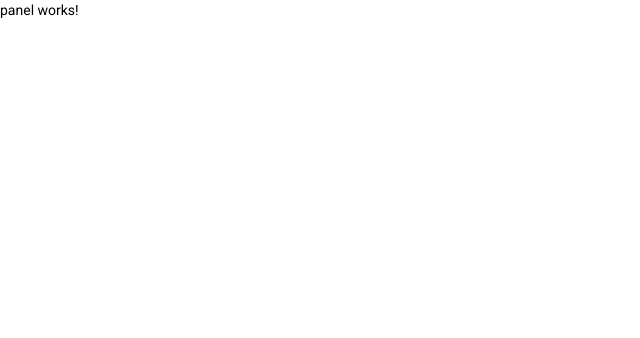
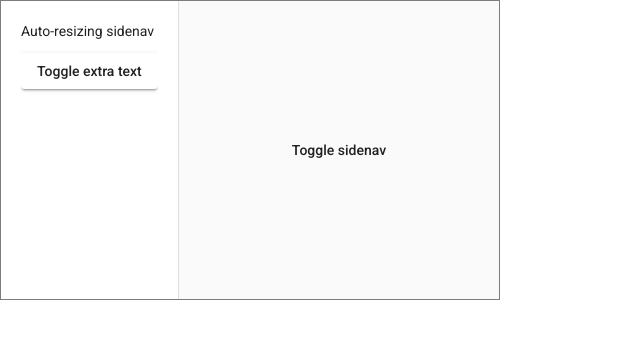
Before and after one commit to edgarjt/controlPersonalFront, an Angular app: page /panel in a window 1280 px wide. Shown: the top 338 px of the page, without its empty margins (0-640 px from the left). Built offline with nearby package versions, Linux system fonts and the light colour scheme.

Commit message:
add sidenav

```diff
--- a/angular.json
+++ b/angular.json
@@ -28,7 +28,8 @@
             ],
             "styles": [
               "./node_modules/@angular/material/prebuilt-themes/indigo-pink.css",
-              "src/styles.css"
+              "src/styles.css",
+              //"src/theme.scss"
             ],
             "scripts": []
           },
--- a/src/app/login/login.component.html
+++ b/src/app/login/login.component.html
@@ -1,16 +1,26 @@
 <div class="d-flex w-100 vh-100">
   <mat-card class="card-login">
     <form class="example-form" (ngSubmit)="login()" [formGroup]="loginForm">
-      <mat-form-field class="w-100">
+      <mat-form-field class="w-100 mb-4">
         <mat-label>Email</mat-label>
         <input matInput type="email" formControlName="userEmail"
                [ngClass]="{ 'is-invalid': submitted && form.userEmail.errors }" required>
         <mat-error *ngIf="submitted && form.userEmail.errors" class="">
-          <di *ngIf="loginForm.controls.userEmail.errors.required">Email invalido</di>
+          <span *ngIf="loginForm.controls.userEmail.errors.required">Email es requerido</span>
+          <span *ngIf="loginForm.controls.userEmail.errors.email">Email invalido</span>
         </mat-error>
       </mat-form-field>
 
-      <button mat-raised-button color="primary" [disabled]="disableButtonAdd">ACCEDER</button>
+      <mat-form-field class="w-100 mb-4">
+        <mat-label>Contraseña</mat-label>
+        <input matInput type="password" formControlName="userPassword"
+               [ngClass]="{ 'is-invalid': submitted && form.userPassword.errors }" required>
+        <mat-error *ngIf="submitted && form.userPassword.errors" class="">
+          <span *ngIf="loginForm.controls.userPassword.errors.required">Contraseña es requerido</span>
+        </mat-error>
+      </mat-form-field>
+
+      <button mat-raised-button color="primary" [disabled]="disableButtonAdd">Iniciar</button>
 
     </form>
 
--- a/src/app/login/login.component.ts
+++ b/src/app/login/login.component.ts
@@ -28,8 +28,20 @@ export class LoginComponent implements OnInit {
 
   get form() {return this.loginForm?.controls; }
 
-  login() {
-    console.log('ooko');
+  login(): any {
+    this.submitted = true;
+
+    if (this.loginForm.invalid) {
+      return false;
+    }
+
+    const params = {
+      email: this.form.userEmail.value,
+      password: this.form.userPassword.value
+    };
+
+    console.log(params);
+
   }
 
 }
--- a/src/app/panel/panel.component.css
+++ b/src/app/panel/panel.component.css
@@ -0,0 +1,16 @@
+.example-container {
+  width: 500px;
+  height: 300px;
+  border: 1px solid rgba(0, 0, 0, 0.5);
+}
+
+.example-sidenav-content {
+  display: flex;
+  height: 100%;
+  align-items: center;
+  justify-content: center;
+}
+
+.example-sidenav {
+  padding: 20px;
+}
--- a/src/app/panel/panel.component.html
+++ b/src/app/panel/panel.component.html
@@ -1 +1,16 @@
-<p>panel works!</p>
+<mat-drawer-container class="example-container" autosize>
+  <mat-drawer #drawer class="example-sidenav" mode="side" opened>
+    <p>Auto-resizing sidenav</p>
+    <p *ngIf="showFiller">Lorem, ipsum dolor sit amet consectetur.</p>
+    <button (click)="showFiller = !showFiller" mat-raised-button>
+      Toggle extra text
+    </button>
+  </mat-drawer>
+
+  <div class="example-sidenav-content">
+    <button type="button" mat-button (click)="drawer.toggle()">
+      Toggle sidenav
+    </button>
+  </div>
+
+</mat-drawer-container>
--- a/src/app/panel/panel.component.ts
+++ b/src/app/panel/panel.component.ts
@@ -6,6 +6,7 @@ import { Component, OnInit } from '@angular/core';
   styleUrls: ['./panel.component.css']
 })
 export class PanelComponent implements OnInit {
+  showFiller = false;
 
   constructor() { }
 
--- a/src/styles.css
+++ b/src/styles.css
@@ -24,3 +24,9 @@ body { margin: 0; font-family: Roboto, "Helvetica Neue", sans-serif; }
 .vh-50 {
   height: 50vh;
 }
+.mb-4 {
+  margin-bottom: 20px;
+}
+.mt-4 {
+  margin-top: 20px;
+}
```
Also changed, not shown: src/theme.scss (added, +21 -0 lines).
